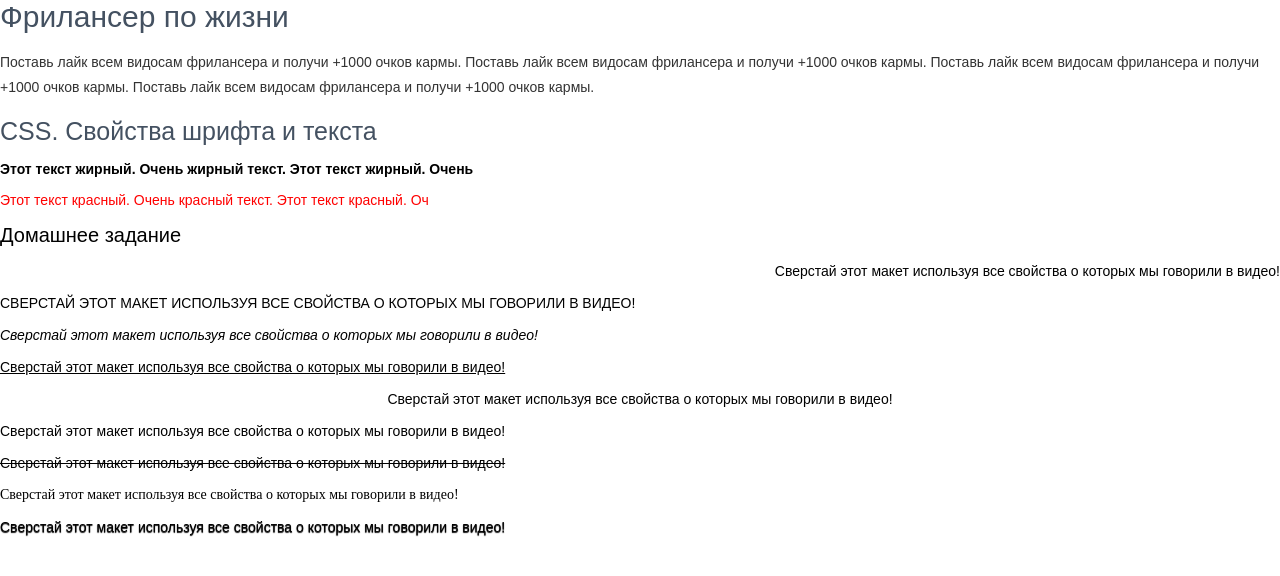
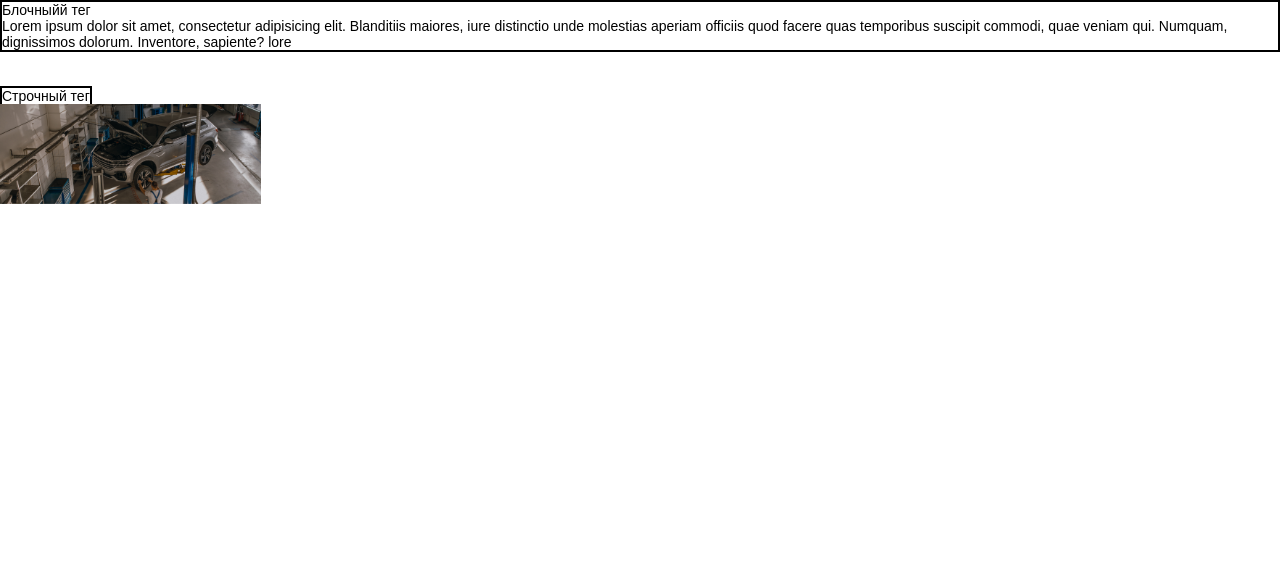
Before and after one commit to A14X4Y/Html_css-_lessons, a plain HTML site: page index.html in a window 1280 px wide. Drawn offline with Linux system fonts and the light colour scheme.

Commit message:
Свойства блоков. CSS padding. CSS margin. CSS display. Уроки CSS HTML JS. Урок 7

```diff
--- a/css/style.css
+++ b/css/style.css
@@ -43,64 +43,16 @@ body{
 
 h1,h2,h3,h4,h5,h6{font-size:inherit;font-weight: 400;}
 
-
-h1{
-    color:#445161;
-    font-size:30px;
+.example-block {
+    margin: 0px 0px 20px;
+    border: 2px solid black
 }
-h2{
-    font-size: 25px;
-    line-height: 30px;
-    color: #445161
-}
-
-h3{
-    font-size: 20px;
-}
-
-.text {
-    color: #333333;
-    line-height:25px;
+.example-string {
+    border: 2px solid black
 
 }
 
-.bold {
-    line-height: 14px;
-    font-weight:700;
-
+.example-image{
+    height: 200px;
+    max-height: 100px;
 }
-.red {
-    color:red;
-}
-
-.right {
-    text-align: right;
-}
-.uppercase {
-    text-transform: uppercase;
-}
-.ithalic {
-    font-style: italic;
-}
-.decoration {
-    text-decoration: underline;
-}
-.center {
-    text-align: center;;
-}
-.size24 {
-    font-style: 24px;
-}
-.lthrough {
-    text-decoration: line-through;
-}
-.font-text {
-    font-family: 'Times New Roman', Times, serif
-}
-.shadow-text {
-    text-shadow: 0px 1px 1px #000000;
-}
-
-.white-space{
-    white-space:normal;
-}
--- a/index.html
+++ b/index.html
@@ -7,66 +7,20 @@
     <link rel="stylesheet" href="css/style.css">
 </head>
 
-<body class="container white-space">
-    <h1>Фрилансер по жизни</h1>
+<body>
+    <div class="example-block">
+        Блочныйй тег <br>
+        Lorem ipsum dolor sit amet, consectetur adipisicing elit. Blanditiis maiores, iure distinctio unde molestias
+        aperiam officiis quod facere quas temporibus suscipit commodi, quae veniam qui. Numquam, dignissimos dolorum.
+        Inventore, sapiente?
+        lore
+    </div>
     <br>
-    <p class="text">
-        Поставь лайк всем видосам фрилансера и получи +1000 очков кармы. Поставь лайк всем видосам фрилансера и получи
-        +1000
-        очков кармы. Поставь лайк всем видосам фрилансера и получи +1000 очков кармы. Поставь лайк всем видосам
-        фрилансера и
-        получи +1000 очков кармы.
-    </p>
-    <br>
-    <h2>
-        CSS. Свойства шрифта и текста
-    </h2>
-    <br>
-    <p class="bold">
-        Этот текст жирный. Очень жирный текст. Этот текст жирный. Очень
-    </p>
-    <br>
-    <p class="red">
-        Этот текст красный. Очень красный текст. Этот текст красный. Оч
-    </p>
-    <br>
-    <h3>Домашнее задание</h3>
-    <br>
-    <p class="right">
-        Сверстай этот макет используя все свойства о которых мы говорили в видео!
-    </p>
-    <br>
-    <p class="uppercase">
-        Сверстай этот макет используя все свойства о которых мы говорили в видео!
-    </p>
-    <br>
-    <p class="ithalic">
-        Сверстай этот макет используя все свойства о которых мы говорили в видео!
-    </p>
-    <br>
-    <p class="decoration">
-        Сверстай этот макет используя все свойства о которых мы говорили в видео!
-    </p>
-    <br>
-    <p class="center">
-        Сверстай этот макет используя все свойства о которых мы говорили в видео!
-    </p>
-    <br>
-    <p class="size24">
-        Сверстай этот макет используя все свойства о которых мы говорили в видео!
-    </p>
-    <br>
-    <p class="lthrough">
-        Сверстай этот макет используя все свойства о которых мы говорили в видео!
-    </p>
-    <br>
-    <p class="font-text">
-        Сверстай этот макет используя все свойства о которых мы говорили в видео!
-    </p>
-    <br>
-    <p class="shadow-text">
-        Сверстай этот макет используя все свойства о которых мы говорили в видео!
-    </p>
+    <span class="example-string">
+        Строчный тег <br>
+
+    </span>
+    <img class="example-image" src="img\Subtract.jpg" alt="машина">
 </body>
 
 </html>
```
Also changed, not shown: info.txt.
